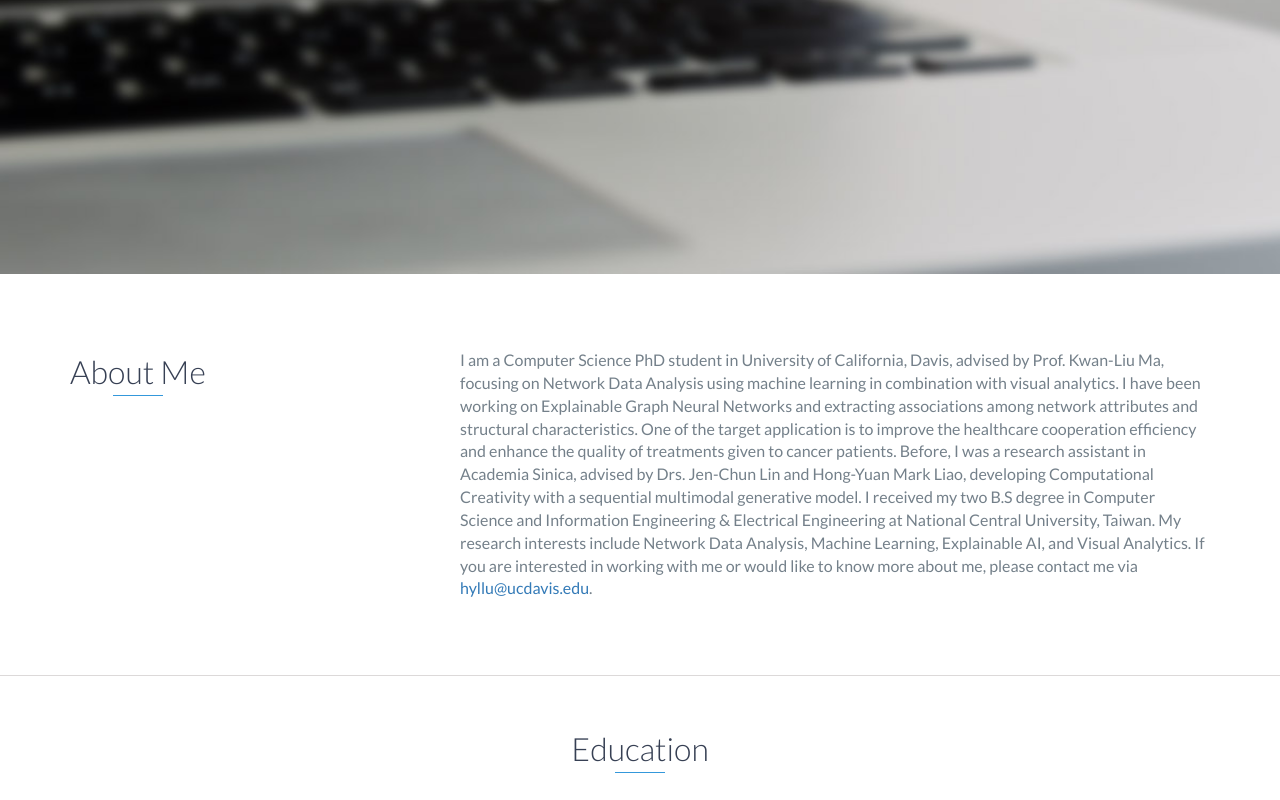
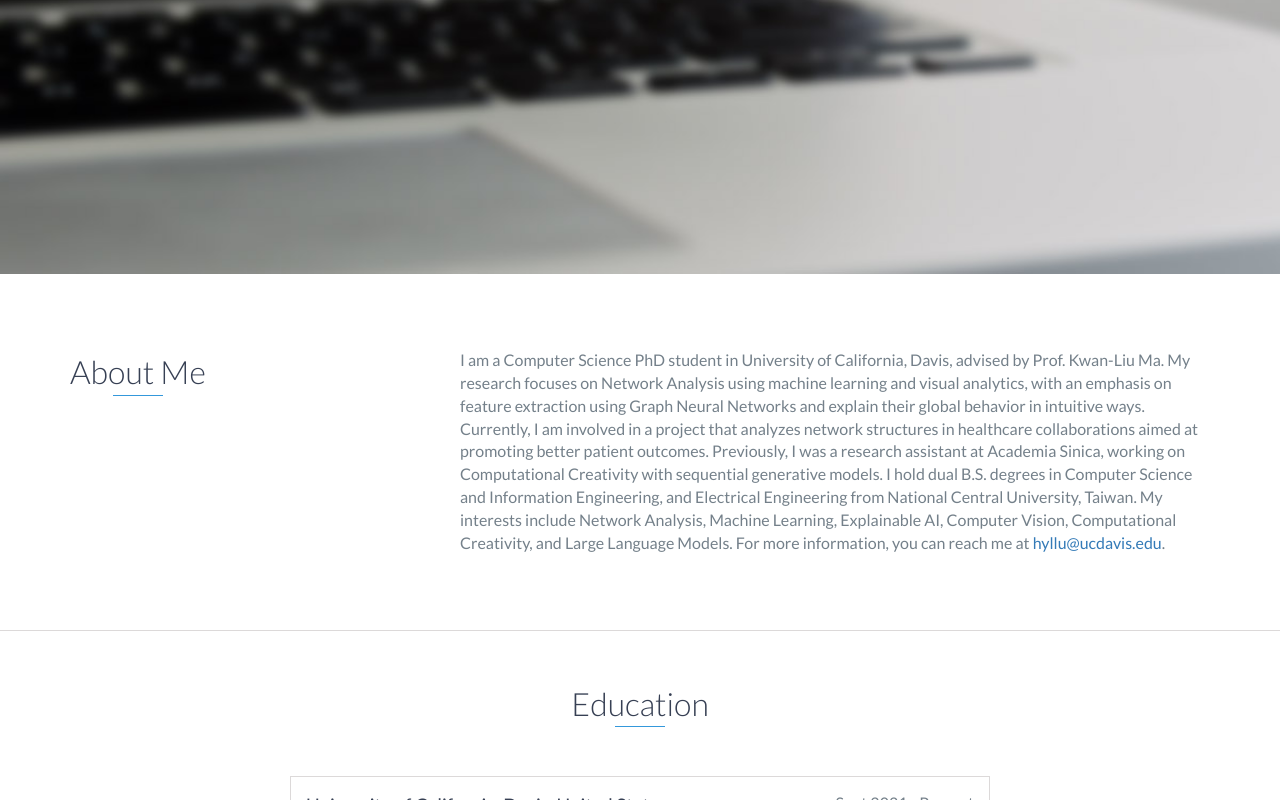
Before and after one commit to HsiaoYingLu/HsiaoYingLu.github.io, a website: page index.html in a window 1280 px wide. Shown: the part 526-1326 px from the top of the page. Drawn offline with nearby package versions, Linux system fonts and the light colour scheme.

Commit message:
Update index.html

```diff
--- a/index.html
+++ b/index.html
@@ -60,13 +60,13 @@
                 </div>
                 <div class="col-md-8">
                     <p>
-                        I am a Computer Science PhD student in University of California, Davis, advised by Prof. Kwan-Liu Ma, focusing on Network Data Analysis using machine learning in combination with visual analytics.
-                        I have been working on Explainable Graph Neural Networks and extracting associations among network attributes and structural characteristics.
-			One of the target application is to improve the healthcare cooperation efficiency and enhance the quality of treatments given to cancer patients.
-                        Before, I was a research assistant in Academia Sinica, advised by Drs. Jen-Chun Lin and Hong-Yuan Mark Liao, developing Computational Creativity with a sequential multimodal generative model.
-                        I received my two B.S degree in Computer Science and Information Engineering & Electrical Engineering at National Central University, Taiwan.
-                        My research interests include Network Data Analysis, Machine Learning, Explainable AI, and Visual Analytics.
-                        If you are interested in working with me or would like to know more about me, please contact me via <a href = "mailto: hyllu@ucdavis.edu">hyllu@ucdavis.edu</a>.
+                        I am a Computer Science PhD student in University of California, Davis, advised by Prof. Kwan-Liu Ma.
+			My research focuses on Network Analysis using machine learning and visual analytics, with an emphasis on feature extraction using Graph Neural Networks and explain their global behavior in intuitive ways.
+			Currently, I am involved in a project that analyzes network structures in healthcare collaborations aimed at promoting better patient outcomes.
+			Previously, I was a research assistant at Academia Sinica, working on Computational Creativity with sequential generative models.
+			I hold dual B.S. degrees in Computer Science and Information Engineering, and Electrical Engineering from National Central University, Taiwan.
+			My interests include Network Analysis, Machine Learning, Explainable AI, Computer Vision, Computational Creativity, and Large Language Models.
+			For more information, you can reach me at <a href = "mailto: hyllu@ucdavis.edu">hyllu@ucdavis.edu</a>.
                     </p>
                 </div>
             </div>
```
